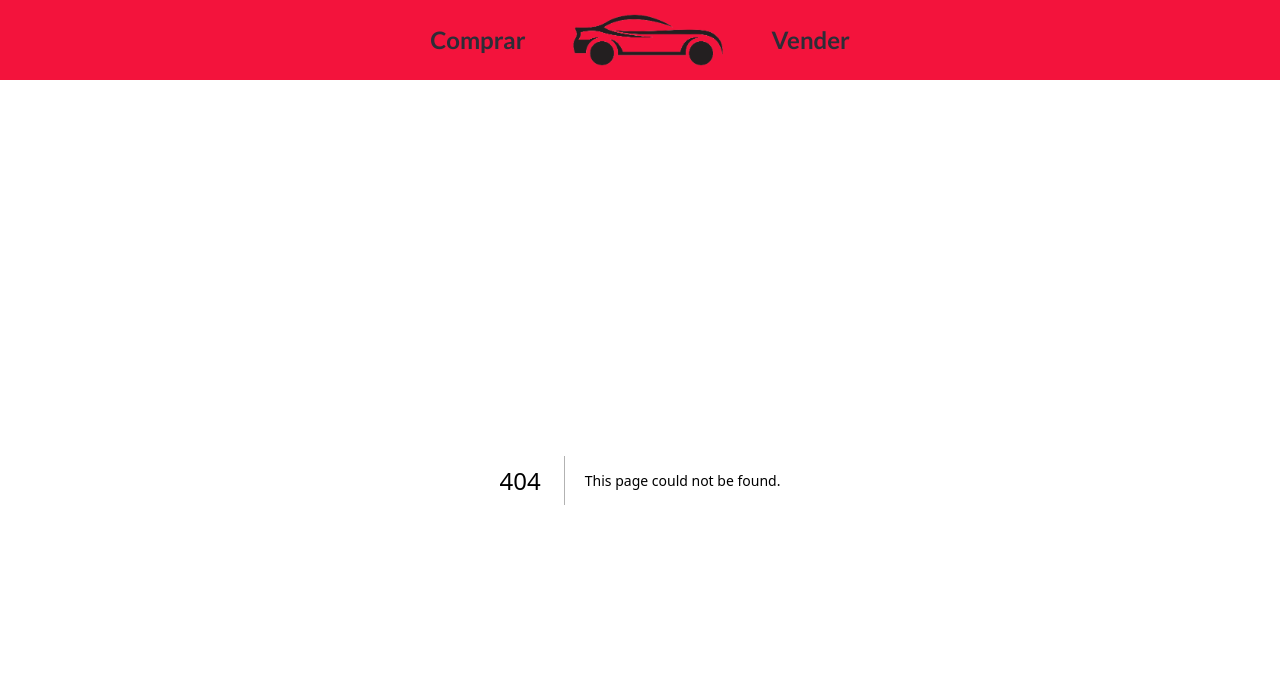
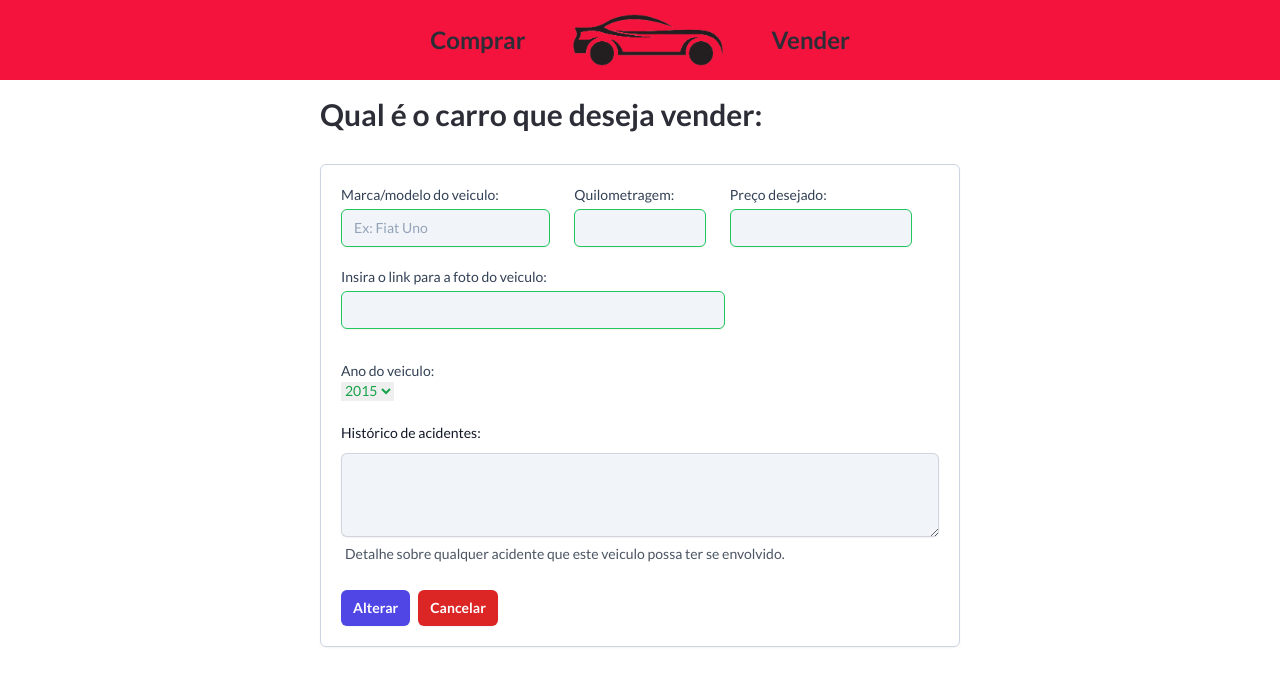
Before and after one commit to samuel-Fischer/study-next-tailwind, a Next.js app: page /altera/1 in a window 1280 px wide. Before the commit this address had no page. Shown: the top 686 px of the page. Built offline with nearby package versions, Linux system fonts and the light colour scheme; no server answers.

Commit message:
🔨 ┇ change page created

```diff
--- /dev/null
+++ b/src/app/altera/[id]/page.tsx
@@ -0,0 +1,198 @@
+"use client";
+import { useParams } from "next/navigation";
+import { useEffect } from "react";
+import { useForm } from "react-hook-form";
+import { useRouter } from "next/navigation";
+
+export default function Alteracao() {
+  const params = useParams();
+  const { register, handleSubmit, reset } = useForm();
+  const router = useRouter();
+
+  useEffect(() => {
+    async function getCarro() {
+      const response = await fetch(`http://localhost:3004/carros/${params.id}`);
+      const data = await response.json();
+      reset({
+        marca: data.marca,
+        ano: data.ano,
+        imagem: data.imagem,
+        quilometragem: data.quilometragem,
+        preco: data.preco,
+        sobre: data.sobre,
+      });
+    }
+    getCarro();
+  }, []);
+
+  async function alteraDados(data: any) {
+    const carro = await fetch(`http://localhost:3004/carros/${params.id}`, {
+      method: "PUT",
+      headers: {
+        "Content-Type": "application/json",
+      },
+      body: JSON.stringify(data),
+    });
+    if (carro.ok) {
+      alert("Carro alterado com sucesso!");
+    } else {
+      alert("Erro ao alterar o carro!");
+    }
+  }
+
+  return (
+    <div className="container mx-auto px-80">
+      <h2 className="font-bold text-primary-gray text-3xl mt-4">
+        Qual é o carro que deseja vender:
+      </h2>
+      <form
+        className="border border-slate-300 rounded-md text-sm shadow-sm placeholder-slate-400 p-5 pt-5 mt-8"
+        onSubmit={handleSubmit(alteraDados)}
+      >
+        <div className="grid grid-cols-1 gap-x-6 gap-y-8 sm:grid-cols-8">
+          <div className="col-span-3">
+            <label className="marca">
+              <span className="block text-sm font-medium text-slate-700">
+                Marca/modelo do veiculo:
+              </span>
+              <input
+                id="marca"
+                type="text"
+                placeholder="Ex: Fiat Uno"
+                className="mt-1 w-full px-3 py-2 max-lg bg-slate-100 border border-slate-300 rounded-md text-sm shadow-sm placeholder-slate-400
+      focus:outline-none focus:border-red-500 focus:ring-1 focus:ring-red-500
+      disabled:bg-slate-50 disabled:text-slate-500 disabled:border-slate-200 disabled:shadow-none
+      invalid:border-pink-500 invalid:text-pink-600 valid:border-green-500 valid:text-green-600
+      focus:invalid:border-pink-500 focus:invalid:ring-pink-500
+      "
+                {...register("marca", { required: true })}
+              />
+            </label>
+          </div>
+          <div className="col-span-2">
+            <label className="quilometragem">
+              <span className="block text-sm font-medium text-slate-700">
+                Quilometragem:
+              </span>
+              <input
+                id="quilometragem"
+                type="number"
+                className="mt-1 w-full px-3 py-2 max-lg bg-slate-100 border border-slate-300 rounded-md text-sm shadow-sm placeholder-slate-400
+      focus:outline-none focus:border-red-500 focus:ring-1 focus:ring-red-500
+      disabled:bg-slate-50 disabled:text-slate-500 disabled:border-slate-200 disabled:shadow-none
+      invalid:border-pink-500 invalid:text-pink-600 valid:border-green-500 valid:text-green-600
+      focus:invalid:border-pink-500 focus:invalid:ring-pink-500
+      "
+                {...register("quilometragem", { required: true })}
+              />
+            </label>
+          </div>
+          <div className="col-span-3">
+            <label className="ano">
+              <span className="block text-sm font-medium text-slate-700">
+                Preço desejado:
+              </span>
+              <input
+                id="preco"
+                type="number"
+                className="mt-1 w-[100] px-3 py-2 max-lg bg-slate-100 border border-slate-300 rounded-md text-sm shadow-sm placeholder-slate-400
+      focus:outline-none focus:border-red-500 focus:ring-1 focus:ring-red-500
+      disabled:bg-slate-50 disabled:text-slate-500 disabled:border-slate-200 disabled:shadow-none
+      invalid:border-pink-500 invalid:text-pink-600 valid:border-green-500 valid:text-green-600
+      focus:invalid:border-pink-500 focus:invalid:ring-pink-500
+      "
+                {...register("preco", { required: true })}
+              />
+            </label>
+          </div>
+        </div>
+
+        <div className="mt-5 grid grid-cols-1 gap-x-6 gap-y-8">
+          <div className="col-span-3">
+            <label className="imagem">
+              <span className="block text-sm font-medium text-slate-700">
+                Insira o link para a foto do veiculo:
+              </span>
+              <input
+                id="imagem"
+                type="link"
+                className="mt-1 w-96 px-3 py-2 max-lg bg-slate-100 border border-slate-300 rounded-md text-sm shadow-sm placeholder-slate-400
+      focus:outline-none focus:border-red-500 focus:ring-1 focus:ring-red-500
+      disabled:bg-slate-50 disabled:text-slate-500 disabled:border-slate-200 disabled:shadow-none
+      invalid:border-pink-500 invalid:text-pink-600 valid:border-green-500 valid:text-green-600
+      focus:invalid:border-pink-500 focus:invalid:ring-pink-500
+      "
+                {...register("imagem")}
+              />
+            </label>
+          </div>
+
+          <div className="col-span-1">
+            <label className="ano">
+              <span className="block text-sm font-medium text-slate-700">
+                Ano do veiculo:
+              </span>
+              <select
+                className="valid:border-green-500 valid:text-green-600"
+                id="ano"
+                {...register("ano", { required: true })}
+              >
+                <option value="2015">2015</option>
+                <option value="2016">2016</option>
+                <option value="2017">2017</option>
+                <option value="2018">2018</option>
+                <option value="2019">2019</option>
+                <option value="2020">2020</option>
+                <option value="2021">2021</option>
+                <option value="2022">2022</option>
+                <option value="2023">2023</option>
+              </select>
+            </label>
+          </div>
+        </div>
+
+        <div className="col-span-full mt-5">
+          <div>
+            <label
+              htmlFor="sobre"
+              className="block text-sm font-medium leading-6 text-gray-900"
+            >
+              Histórico de acidentes:
+            </label>
+            <div className="mt-2">
+              <textarea
+                id="sobre"
+                rows={3}
+                className="bg-slate-100 w-full rounded-md border-0 py-1.5 text-gray-900 shadow-sm ring-1 ring-inset ring-gray-300 placeholder:text-gray-400 sm:text-sm sm:leading-6 focus:border-red-500 focus:ring-1 focus:ring-red-500"
+                defaultValue={""}
+                {...register("sobre")}
+              />
+            </div>
+            <p className="text-sm leading-6 text-gray-600 ms-1">
+              Detalhe sobre qualquer acidente que este veiculo possa ter se
+              envolvido.
+            </p>
+          </div>
+
+        </div>
+        <div className="mt-6 flex items-center justify-start gap-x-2">
+          <button
+            type="submit"
+            className="rounded-md bg-indigo-600 px-3 py-2 text-sm font-semibold text-white shadow-sm hover:bg-indigo-500 focus-visible:outline focus-visible:outline-2 focus-visible:outline-offset-2 focus-visible:outline-indigo-600"
+            value="Enviar"
+          >
+            Alterar
+          </button>
+          <button
+            type="button"
+            className="rounded-md bg-red-600 px-3 py-2 text-sm font-semibold text-white shadow-sm hover:bg-red-500 focus-visible:outline focus-visible:outline-2 focus-visible:outline-offset-2 focus-visible:outline-indigo-600"
+            onClick={() => router.push("/listagem")}
+            value="Cancelar"
+          >
+            Cancelar
+          </button>
+        </div>
+      </form>
+    </div>
+  );
+}
```
